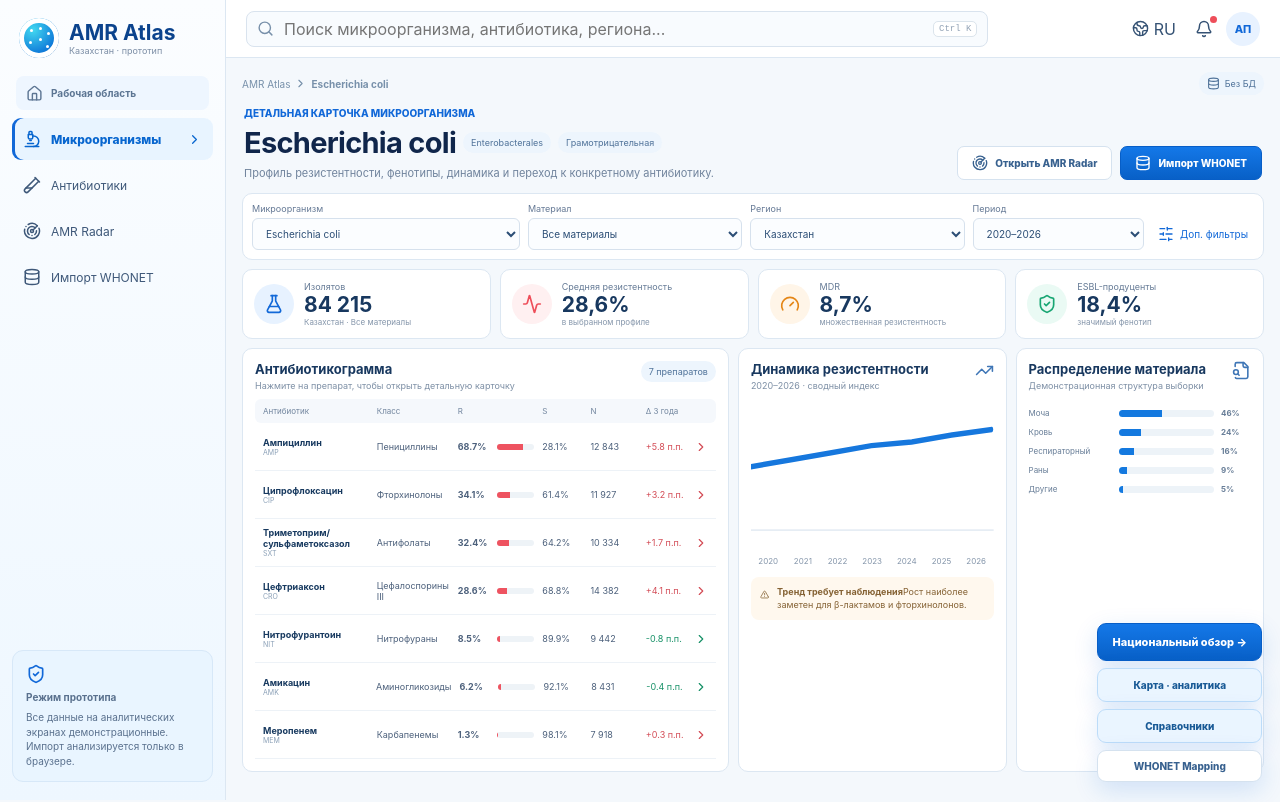
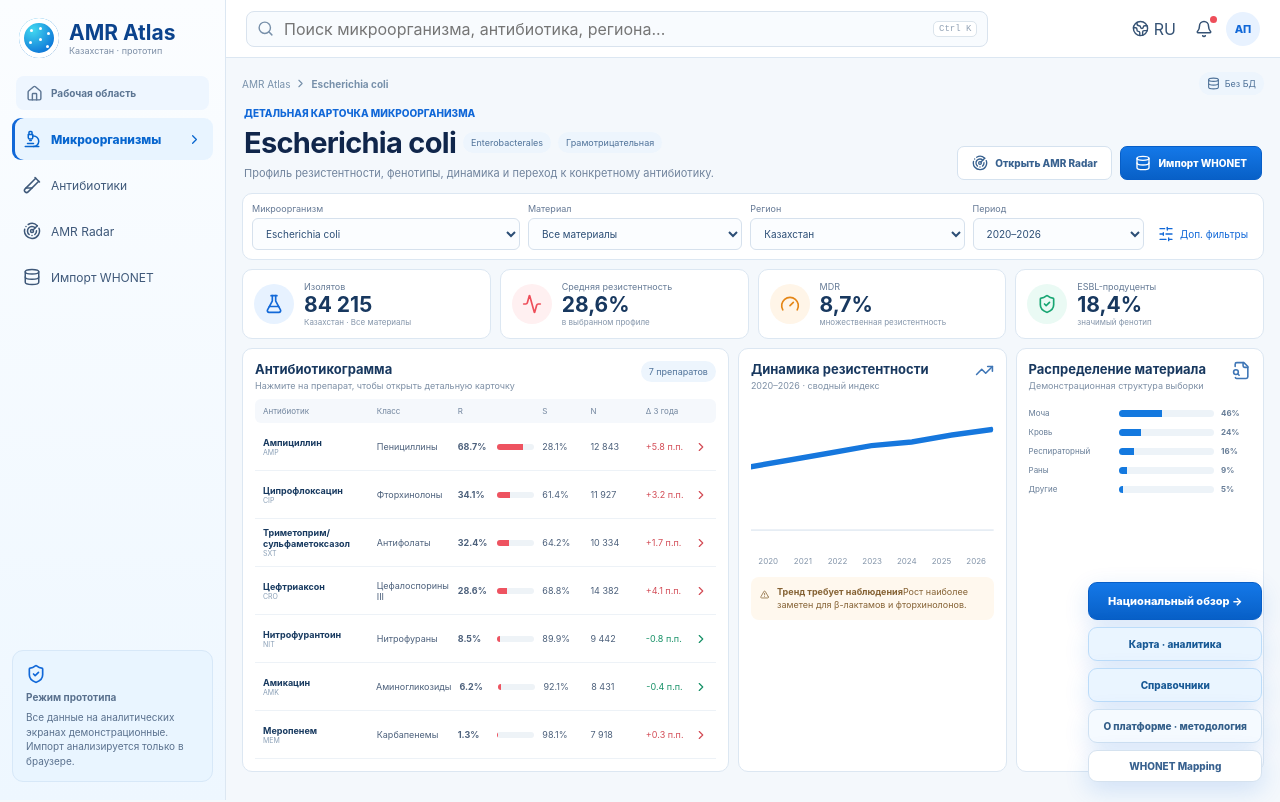
Before and after one commit to MG-Trener/ATLAS, a Next.js app: page / in a window 1280 px wide. Built offline with nearby package versions, Linux system fonts and the light colour scheme.

Commit message:
Link platform methodology hub from main Atlas screen

```diff
--- a/app/page.tsx
+++ b/app/page.tsx
@@ -67,6 +67,19 @@ export default function Page() {
           Справочники
         </Link>
         <Link
+          href="/about"
+          style={{
+            ...baseButton,
+            minHeight: 34,
+            border: "1px solid #cfe1f2",
+            background: "#f5faff",
+            color: "#345f8a",
+            fontSize: 10,
+          }}
+        >
+          О платформе · методология
+        </Link>
+        <Link
           href="/whonet"
           style={{
             ...baseButton,
```
